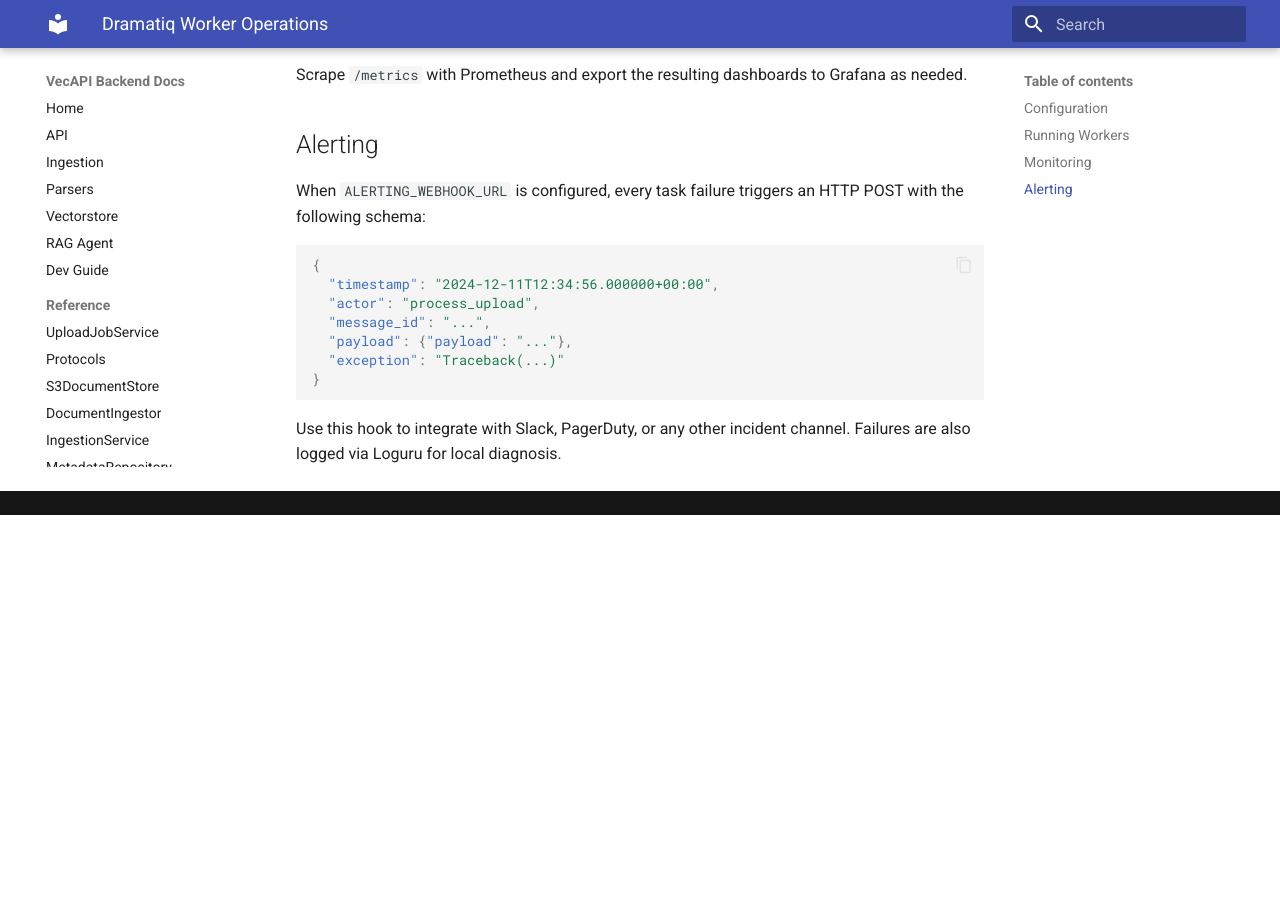
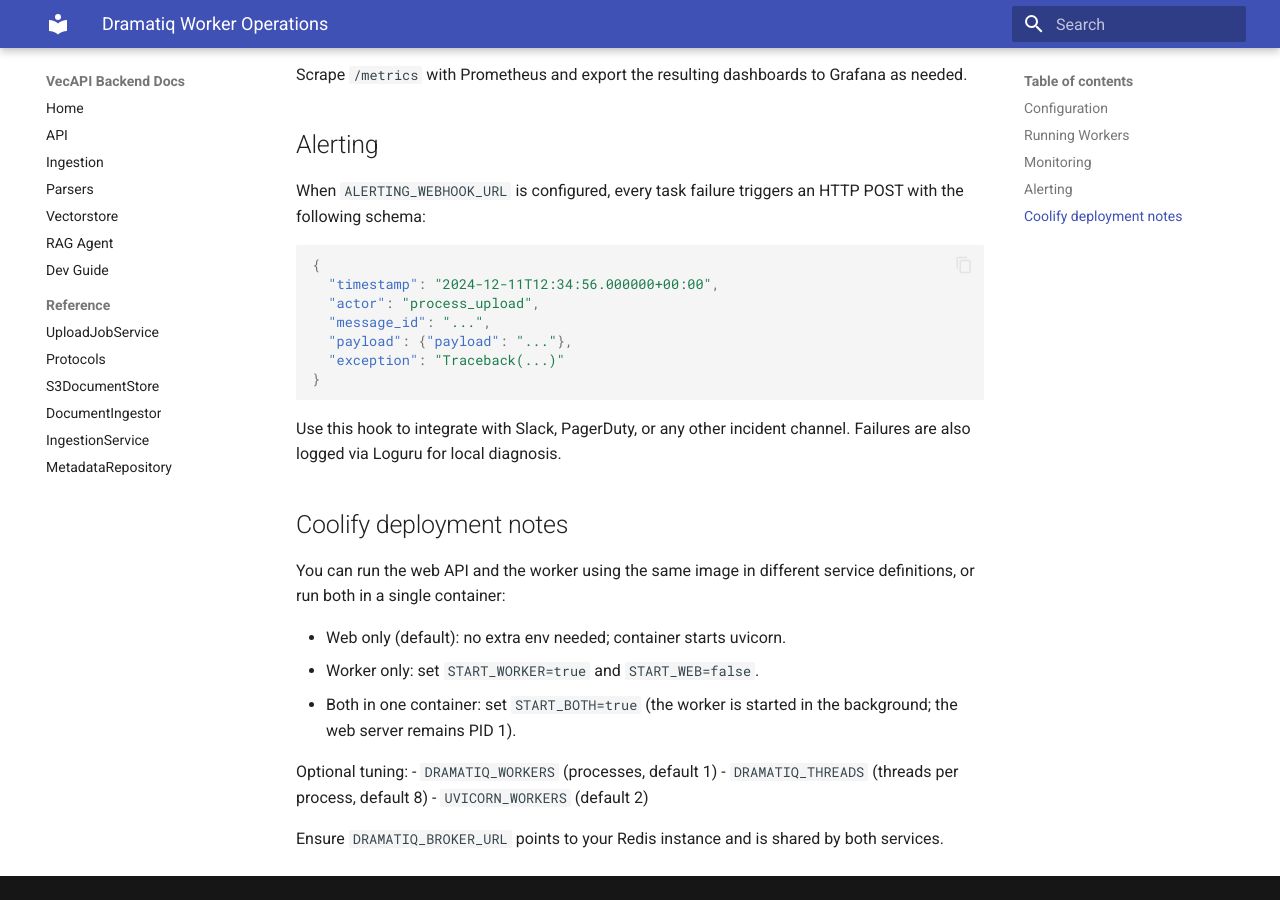
Before and after one commit to thwolter/vectra, an MkDocs documentation site: the page built from docs/operations/dramatiq.md, in a window 1280 px wide and 900 px high, scrolled down 1560 px. Built offline with MkDocs 1.6.1 and Material for MkDocs 9.7.7, drawn with Linux system fonts in a browser that asks for light colours; before the commit the page ends 2075 px from its top, so only the background shows below that.

Commit message:
feat(container, docs): add entrypoint for unified web & worker processes; update deployment notes
- Introduced `scripts/entrypoint.sh` to support running the FastAPI web server, Dramatiq worker, or both concurrently in a container.
- Updated `Dockerfile` to integrate the entrypoint and ensure a production-ready setup with optional health checks.
- Extended documentation to detail `Coolify` deployment strategies and environment variable tuning for web API and worker setup.

````diff
--- a/docs/operations/dramatiq.md
+++ b/docs/operations/dramatiq.md
@@ -56,3 +56,19 @@
 ```
 
 Use this hook to integrate with Slack, PagerDuty, or any other incident channel. Failures are also logged via Loguru for local diagnosis.
+
+
+## Coolify deployment notes
+
+You can run the web API and the worker using the same image in different service definitions, or run both in a single container:
+
+- Web only (default): no extra env needed; container starts uvicorn.
+- Worker only: set `START_WORKER=true` and `START_WEB=false`.
+- Both in one container: set `START_BOTH=true` (the worker is started in the background; the web server remains PID 1).
+
+Optional tuning:
+- `DRAMATIQ_WORKERS` (processes, default 1)
+- `DRAMATIQ_THREADS` (threads per process, default 8)
+- `UVICORN_WORKERS` (default 2)
+
+Ensure `DRAMATIQ_BROKER_URL` points to your Redis instance and is shared by both services.
````
Also changed, not shown: 2 other files.
